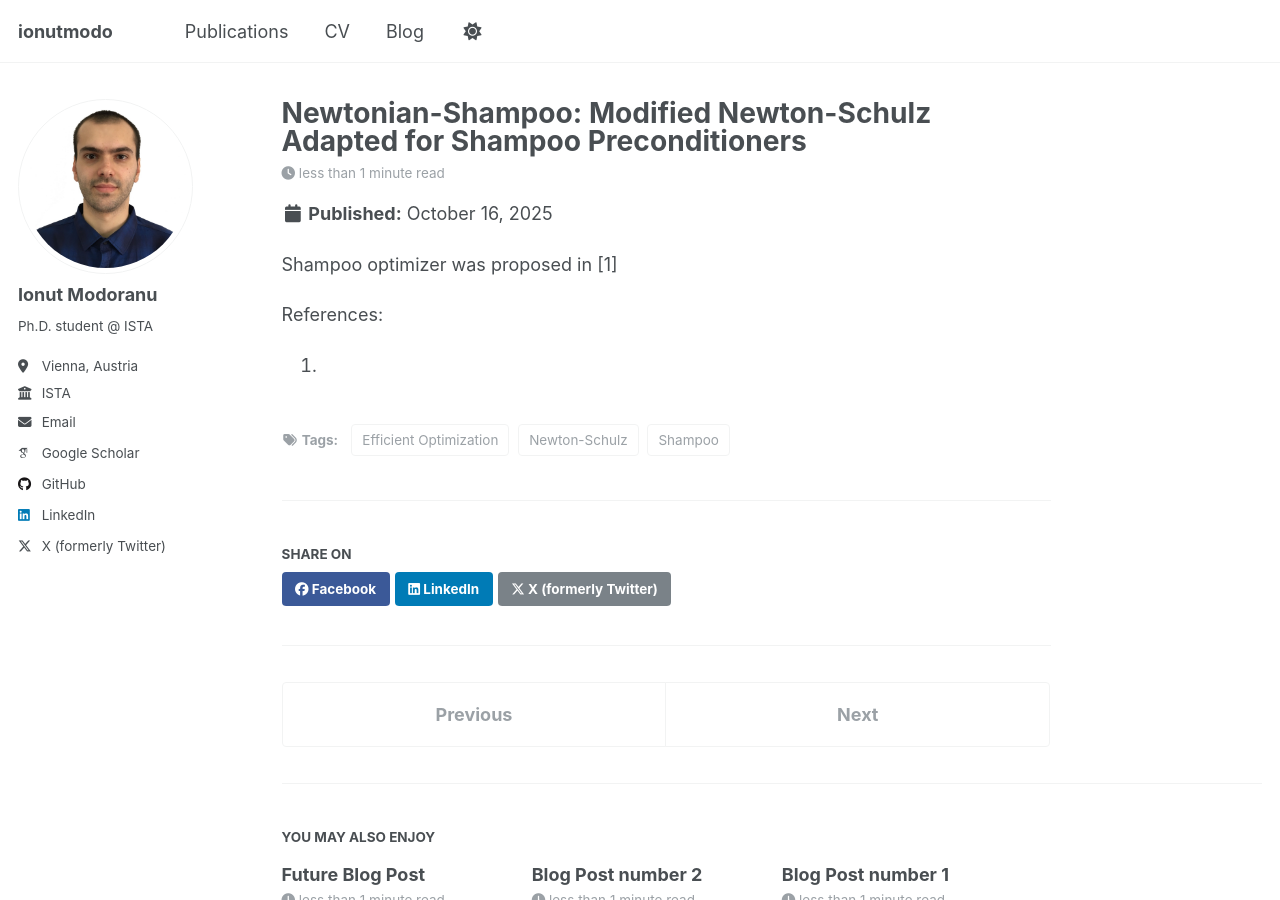
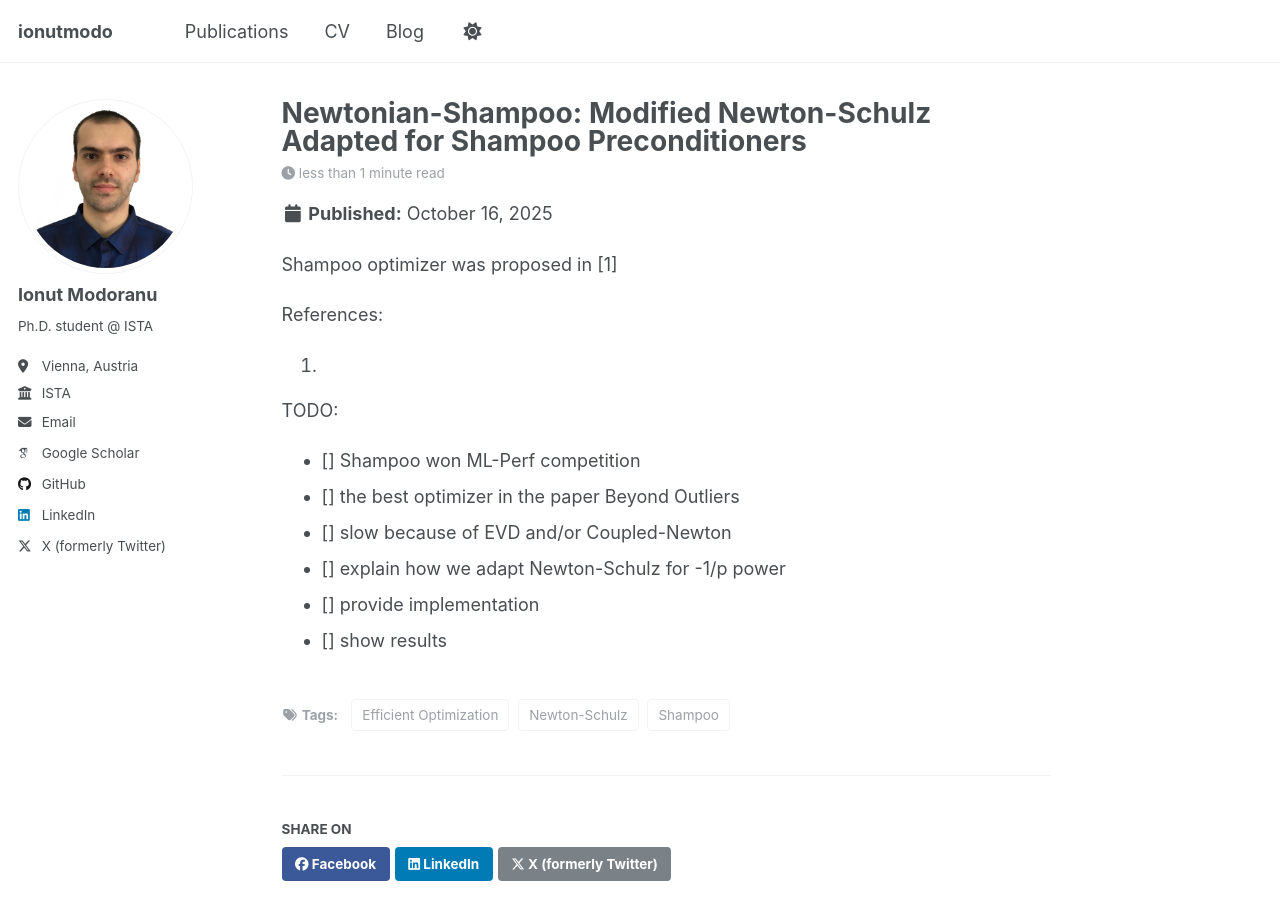
Before and after one commit to ionutmodo/ionutmodo.github.io, a Jekyll site: the page built from _posts/2025-10-16-newtonian-shampoo.md, in a window 1280 px wide and 900 px high. Built offline with Jekyll 4.4.1, drawn with Linux system fonts in a browser that asks for light colours; some web fonts are replaced.

Commit message:
added skeleton for newtonian-shampoo

```diff
--- a/_posts/2025-10-16-newtonian-shampoo.md
+++ b/_posts/2025-10-16-newtonian-shampoo.md
@@ -13,3 +13,12 @@ Shampoo optimizer was proposed in [1]
 
 References:
 1.
+
+
+TODO:
+- [] Shampoo won ML-Perf competition
+- [] the best optimizer in the paper Beyond Outliers
+- [] slow because of EVD and/or Coupled-Newton
+- [] explain how we adapt Newton-Schulz for -1/p power
+- [] provide implementation
+- [] show results
```
